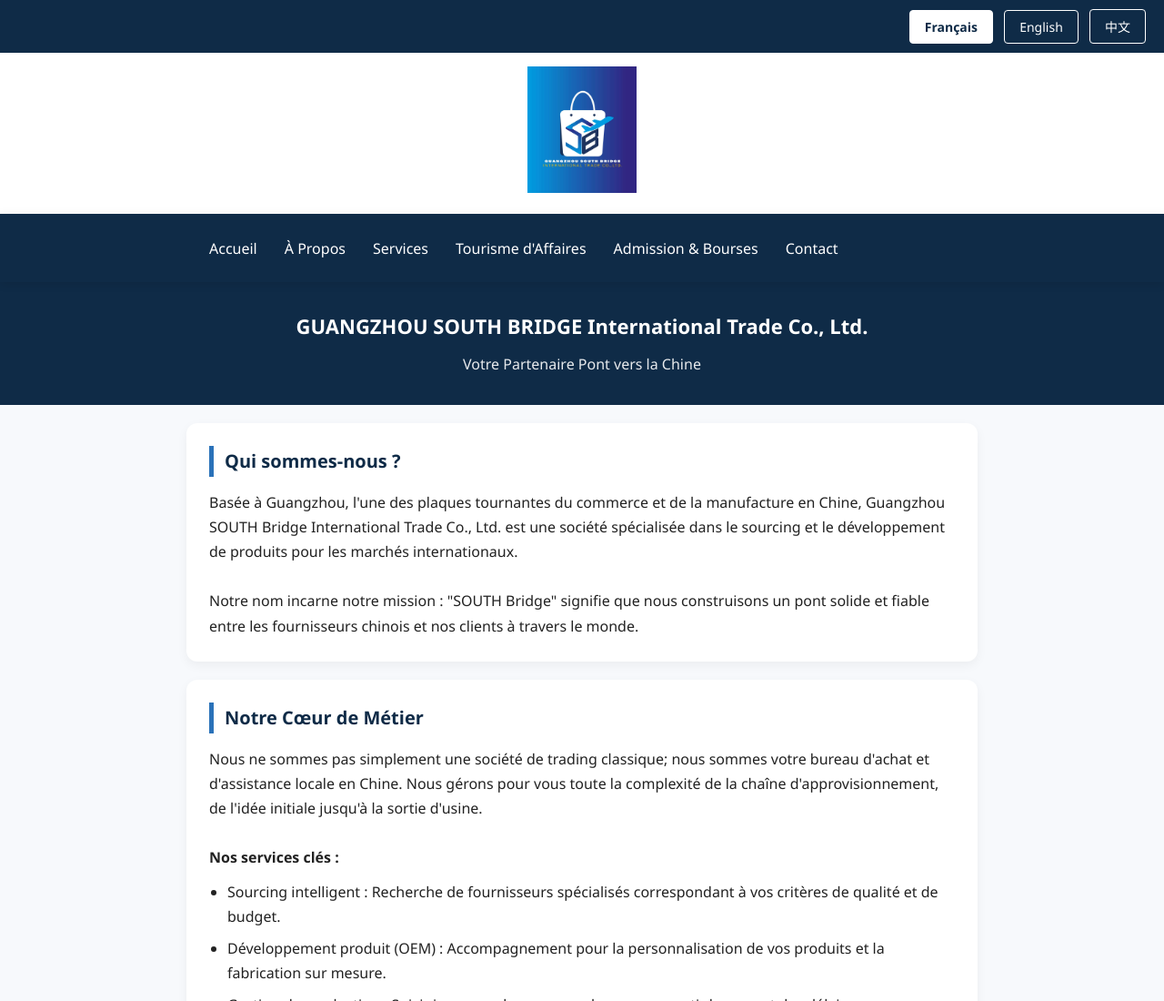
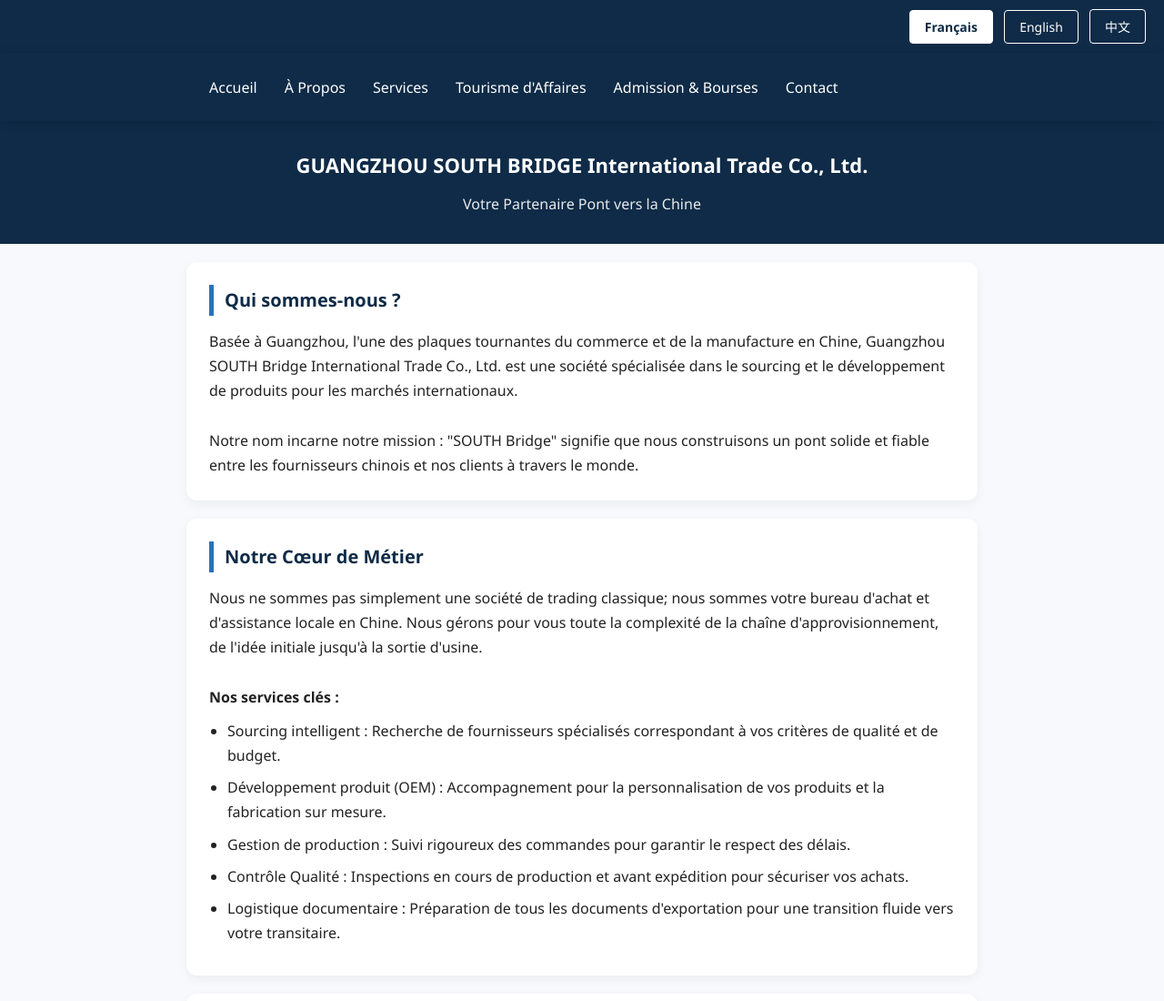
Before and after one commit to IngrideBiko/southbridge-website, a plain HTML site: page index.html in a window 1280 px wide. Shown: the top 1100 px of the page at 91% size. Drawn offline with Linux system fonts and the light colour scheme.

Commit message:
Add files via upload

```diff
--- a/index.html
+++ b/index.html
@@ -83,15 +83,6 @@
             transition: 0.3s;
         }
 
-        .logo-area {
-            text-align: center;
-            padding: 15px;
-            background: #fff;
-        }
-        .logo {
-            width: 120px;
-            height: auto;
-        }
         header {
             background-color: #0F2B47;
             color: white;
@@ -177,9 +168,6 @@
             .hamburger {
                 display: flex;
             }
-            .logo {
-                width: 100px;
-            }
         }
     </style>
 </head>
@@ -190,11 +178,6 @@
     <button class="lang-btn active" data-lang="fr">Français</button>
     <button class="lang-btn" data-lang="en">English</button>
     <button class="lang-btn" data-lang="zh">中文</button>
-</div>
-
-<!-- Logo OFFICIEL -->
-<div class="logo-area">
-    <img class="logo" src="https://raw.githubusercontent.com/IngrideBiko/southbridge-website/main/Logo.jpg" alt="Logo GUANGZHOU SOUTH BRIDGE">
 </div>
 
 <!-- MENU DE NAVIGATION -->
```
